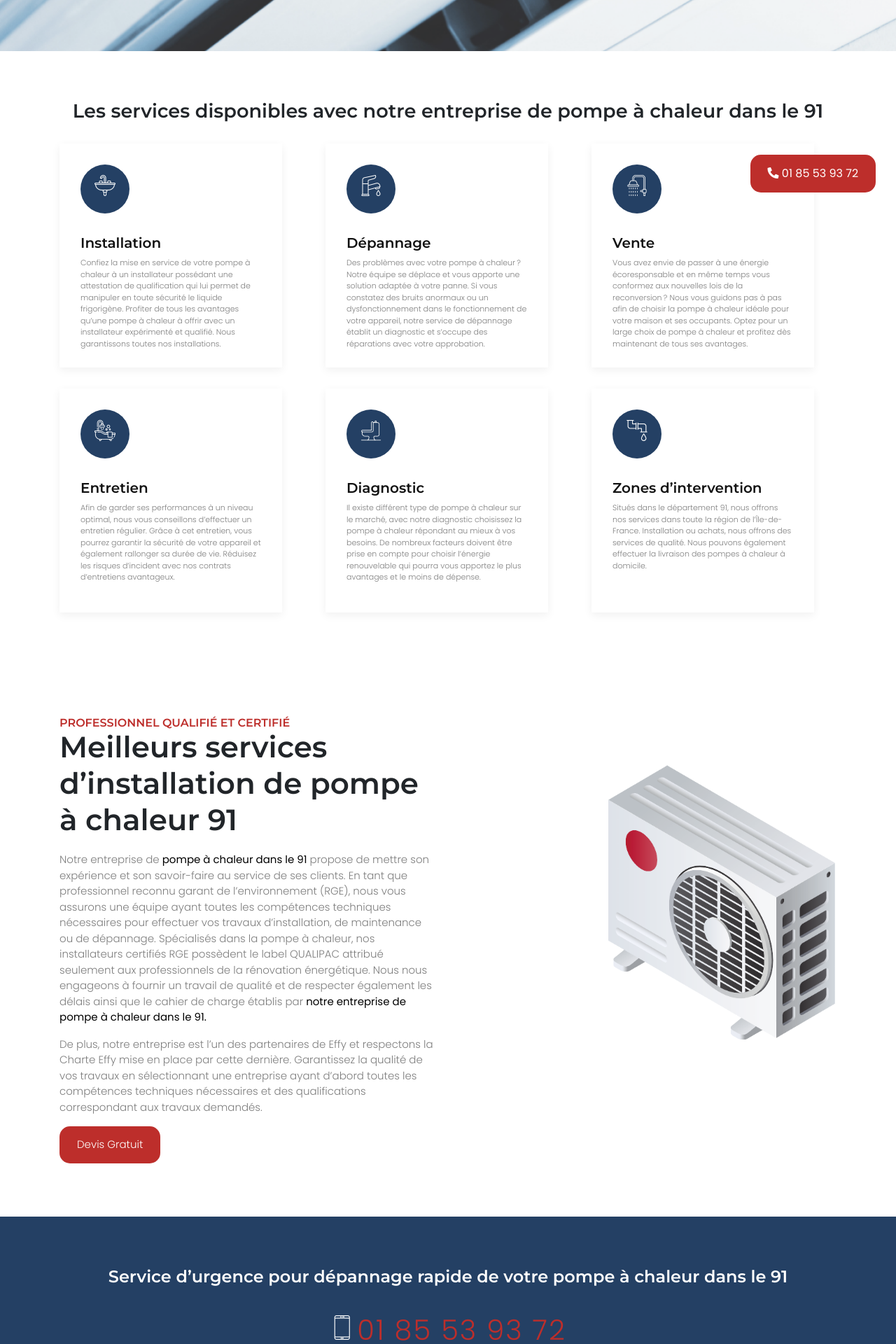
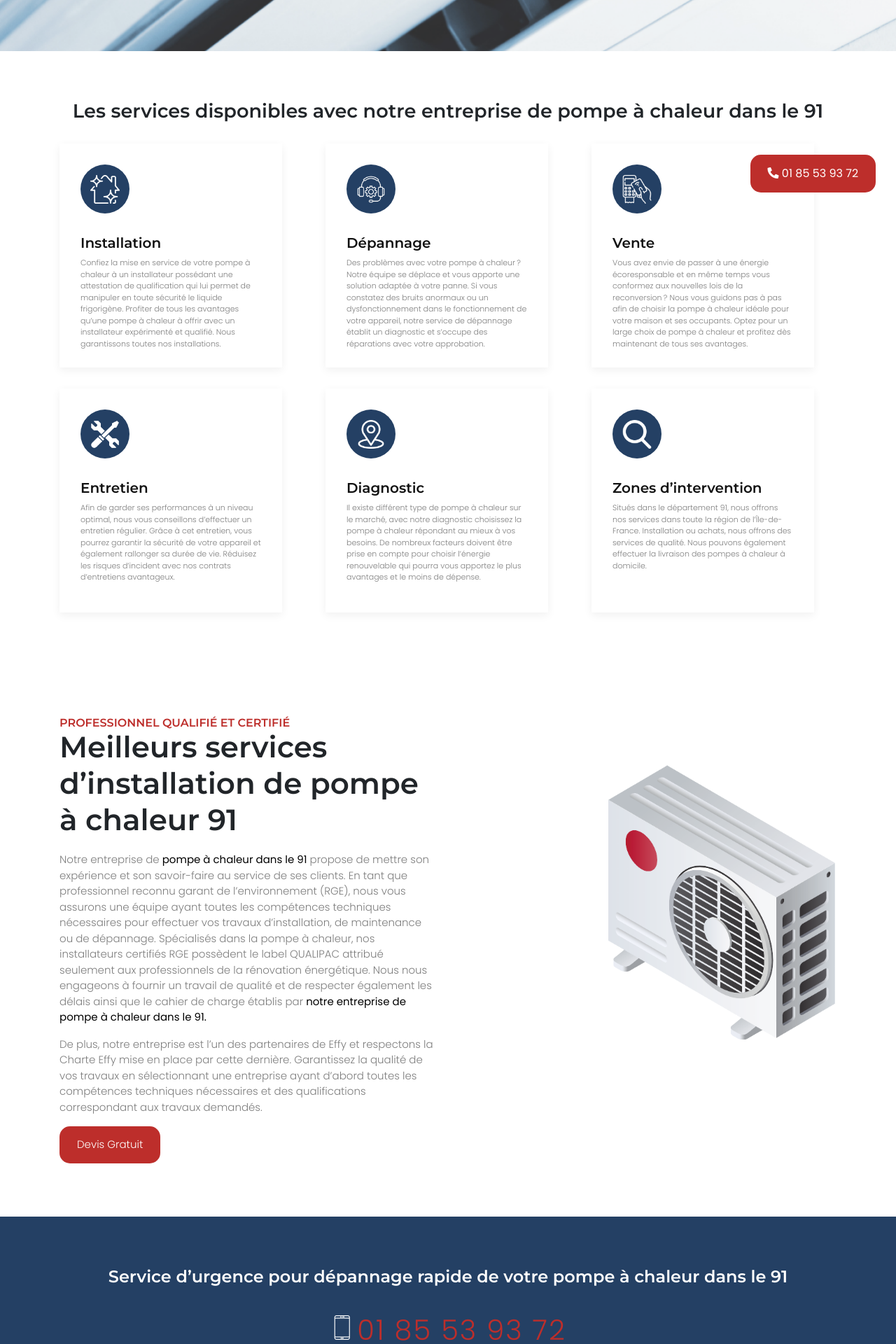
Before and after one commit to ejezie/pompe-a-chaleur-91.com, a Jekyll site: the page built from src/accueil.html, in a window 1280 px wide. Shown: the part 589-2509 px from the top of the page at 70% size. Built offline with Jekyll 4.4.1, drawn with Linux system fonts in a browser that asks for light colours; some web fonts are replaced.

Commit message:
Update accueil.html

```diff
--- a/src/accueil.html
+++ b/src/accueil.html
@@ -4,15 +4,15 @@ permalink: /
 title: Page d'accueil
 description: Voici la page d'accueil.
 ---
-
+<title>Page d'accueil</title>
 <section>
     <div class="container" id="one">
-        <h2 class="sub-heading">Les services disponibles avec notre entreprise de pompe à chaleur dans le 91</h2>
+        <h2 class="sub-heading observe">Les services disponibles avec notre entreprise de pompe à chaleur dans le 91</h2>
         <div class="row">
-            <div class="col-sm-4">
+            <div class="col-sm-4 observe">
                 <div class="box1">
                     <div class="icon">
-                        <i class="flaticon-basin"></i>
+                        <img src="./assets/img/house-cleaning.png" alt="">
                     </div>
                     <h3>Installation
                     </h3>
@@ -20,29 +20,29 @@ description: Voici la page d'accueil.
                     </p>
                 </div>
             </div>
-            <div class="col-sm-4">
+            <div class="col-sm-4 observe">
                 <div class="box1">
                     <div class="icon">
-                        <i class="flaticon-faucet-1"></i>
+                        <img src="./assets/img/technical-support.png" alt="">
                     </div>
                     <h3>Dépannage</h3>
                     <p>Des problèmes avec votre pompe à chaleur ? Notre équipe se déplace et vous apporte une solution adaptée à votre panne. Si vous constatez des bruits anormaux ou un dysfonctionnement dans le fonctionnement de votre appareil, notre service de dépannage établit un diagnostic et s’occupe des réparations avec votre approbation. </p>
                 </div>
             </div>
-            <div class="col-sm-4">
+            <div class="col-sm-4 observe">
                 <div class="box1">
                     <div class="icon">
-                        <i class="flaticon-shower"></i>
+                        <img src="./assets/img/payment.png" alt="">
                     </div>
                     <h3>Vente
                     </h3>
                     <p>Vous avez envie de passer à une énergie écoresponsable et en même temps vous conformez aux nouvelles lois de la reconversion ? Nous vous guidons pas à pas afin de choisir la pompe à chaleur idéale pour votre maison et ses occupants. Optez pour un large choix de pompe à chaleur et profitez dès maintenant de tous ses avantages. </p>
                 </div>
             </div>
-            <div class="col-sm-4">
+            <div class="col-sm-4 observe">
                 <div class="box1">
                     <div class="icon">
-                        <i class="flaticon-bathtub"></i>
+                        <img src="./assets/img/maintenance.png" alt="">
                     </div>
                     <h3>Entretien
 
@@ -51,10 +51,10 @@ description: Voici la page d'accueil.
                     </p>
                 </div>
             </div>
-            <div class="col-sm-4">
+            <div class="col-sm-4 observe">
                 <div class="box1">
                     <div class="icon">
-                        <i class="flaticon-commode"></i>
+                        <img src="./assets/img/location.png" alt="">
                     </div>
                     <h3>Diagnostic
                     </h3>
@@ -62,10 +62,10 @@ description: Voici la page d'accueil.
                     </p>
                 </div>
             </div>
-            <div class="col-sm-4">
+            <div class="col-sm-4 observe">
                 <div class="box1">
                     <div class="icon">
-                        <i class="flaticon-pipes"></i>
+                        <img src="./assets/img/search.png" alt="">
                     </div>
                     <h3>Zones d’intervention
                     </h3>
@@ -78,14 +78,14 @@ description: Voici la page d'accueil.
 <section>
     <div class="container" id="two">
         <div class="row">
-            <div class="col-sm-6">
+            <div class="col-sm-6 observe">
                 <h2><span>Professionnel qualifié et certifié</span> Meilleurs services d’installation de pompe à chaleur 91</h2>
                 <p>Notre entreprise de <strong style="color: black;">pompe à chaleur dans le 91 </strong>  propose de mettre son expérience et son savoir-faire au service de ses clients. En tant que professionnel reconnu garant de l’environnement (RGE), nous vous assurons une équipe ayant toutes les compétences techniques nécessaires pour effectuer vos travaux d’installation, de maintenance ou de dépannage. Spécialisés dans la pompe à chaleur, nos installateurs certifiés RGE possèdent le label QUALIPAC attribué seulement aux professionnels de la rénovation énergétique. Nous nous engageons à fournir un travail de qualité et de respecter également les délais ainsi que le cahier de charge établis par<strong style="color: black;"> notre entreprise de pompe à chaleur dans le 91. </strong>
                 </p>
                 <p>De plus, notre entreprise est l’un des partenaires de Effy et respectons la Charte Effy mise en place par cette dernière. Garantissez la qualité de vos travaux en sélectionnant une entreprise ayant d’abord toutes les compétences techniques nécessaires et des qualifications correspondant aux travaux demandés.</p>
                 <p><a href="{% link devis.html %}" class="button">Devis Gratuit</a></p>
             </div>
-            <div class="col-sm-6">
+            <div class="col-sm-6 observe">
                 <div class="box-img1">
                     <img src="./assets/img/acunit.png" alt="ac-unit">
                 </div>
@@ -93,7 +93,7 @@ description: Voici la page d'accueil.
         </div>
     </div>
 </section>
-<section class="bg-blue" id="three">
+<section class="bg-blue observe" id="three">
     <div class="">
         <div class="">
             <div class="">
@@ -108,44 +108,44 @@ description: Voici la page d'accueil.
 </section>
 <section id="four">
     <div class="container">
-        <h2 class="text-center"><span>Quelles sont les réalisations de notre entreprise ?</span> Quelques-uns de nos projets terminés</h2>
+        <h2 class="text-center observe"><span>Quelles sont les réalisations de notre entreprise ?</span> Quelques-uns de nos projets terminés</h2>
         <div class="row">
-            <div class="col-sm-4">
+            <div class="col-sm-4 observe">
                 <!-- <div class="box-img2"> -->
                     <img src="./assets/img/Rectangle 9.png" alt="">
                 <!-- </div> -->
             </div>
-            <div class="col-sm-4">
+            <div class="col-sm-4 observe">
                 <img src="./assets/img/Rectangle 12.png" alt="">
             </div>
-            <div class="col-sm-4">
+            <div class="col-sm-4 observe">
                 <img src="./assets/img/Rectangle 13.png" alt="">
             </div>
-            <div class="col-sm-4">
+            <div class="col-sm-4 observe">
                 <img src="./assets/img/Rectangle 14.png" alt="">
             </div>
-            <div class="col-sm-4">
+            <div class="col-sm-4 observe">
                 <img src="./assets/img/Rectangle 15.png" alt="">
             </div>
-            <div class="col-sm-4">
+            <div class="col-sm-4 observe">
                 <img src="./assets/img/Rectangle 16.png" alt="">
             </div>
         </div>
     </div>
 </section>
-<section id="five">
+<section class="observe" id="five">
     <h2>Votre installateur certifie RGE: entretien, installation, maintainance</h2>
     <p>Specialistes certifies et reconnus, nos chauffagists <span> certifies et reconnus, nos chauffagists</span> </p>
-    <button class="button btn">Devis Gratuit</button>
+    <p><a href="{% link devis.html %}" class="button">Devis Gratuit</a></p>
     <img src="./assets/img/logo2.png" alt="">
 </section>
 <section id="six">
-    <img src="./assets/img/photo.png" alt="">
+    <img src="./assets/img/photo.png" class="observe" alt="">
     <div class="wrap">
-        <div class="">
+        <div class="observe">
             <div class="box1">
                 <div class="icon four">
-                    <i class="flaticon-commode"></i>
+                    <img src="./assets/img/house-cleaning.png" alt="">
                 </div>
                 <h3>Installation
                 </h3>
@@ -153,29 +153,29 @@ description: Voici la page d'accueil.
                 </p>
             </div>
         </div>
-        <div class="">
+        <div class="observe">
             <div class="box1">
                 <div class="icon one">
-                    <i class="flaticon-pipes"></i>
+                    <img src="./assets/img/technical-support.png" alt="">
                 </div>
                 <h3>Dépannage</h3>
                 <p>Des problèmes avec votre pompe à chaleur ? Notre équipe se déplace et vous apporte une solution adaptée à votre panne. Si vous constatez des bruits anormaux ou un dysf </p>
             </div>
         </div>
-        <div class="">
+        <div class="observe">
             <div class="box1">
                 <div class="icon two">
-                    <i class="flaticon-bathtub"></i>
+                    <img src="./assets/img/payment.png" alt="">
                 </div>
                 <h3>Vente
                 </h3>
                 <p>Vous avez envie de passer à une énergie écoresponsable et en même temps vous conformez aux nouvelles lois de la reconversion ? Nous vous guidons pas à pas afin de choisir  </p>
             </div>
         </div>
-        <div class="">
+        <div class="observe">
             <div class="box1">
                 <div class="icon three">
-                    <i class="flaticon-shower"></i>
+                    <img src="./assets/img/maintenance.png" alt="">
                 </div>
                 <h3>Entretien
 
@@ -186,15 +186,15 @@ description: Voici la page d'accueil.
         </div>
     </div>
 </section>
-<section id="seven">
+<section class="observe" id="seven">
     <h2>Votre fournisseur de pompe à chaleur dans le 91
 
     </h2>
     <p>Diminuer votre dépense d’énergie et contribuer à la protection de l’environnement avec notre large gamme de pompe à chaleur dans le 91 </p>
-    <button class="button btn">Devis Gratuit</button>
+    <p><a href="{% link devis.html %}" class="button">Devis Gratuit</a></p>
 </section>
 <section id="eight">
-    <div class="text-wrap">
+    <div class="text-wrap observe">
         <p class="bold">Quelques-uns de nos projets terminés
         </p>
         <p class="para">Installation de pompe à chaleur</p>
@@ -209,15 +209,16 @@ description: Voici la page d'accueil.
         </p>
         <p class="para"> Nettoyage d’un système encrassé</p>
     </div>
-    <div class="div"></div>
-    <img src="./assets/img/dol.png" alt="">
+    <div class="div observe"></div>
+    <img src="./assets/img/dol.png" class="observe" alt="">
 </section>
 <section class="avis noPadding" id="nine">
     <div class="container-fluid">
         <div class="row">
-            <h2>Les feed-back de nos clients</h2>
-            <div class="col-sm-6 fixed-img"></div>
-            <div class="col-sm-6 posr">
+            <div class="col-sm-6 fixed-img observe">
+                <h2>Les feed-back de nos clients</h2>
+            </div>
+            <div class="col-sm-6 posr observe">
                 <div class="owl-carousel  owl-theme" id="slide2">
                     <div class="item">
                         <!-- <div class="pad30"></div> -->
@@ -251,7 +252,7 @@ description: Voici la page d'accueil.
         </div>
     </div>
 </section>
-<section id="ten">
+<section class="observe" id="ten">
     <h2>Partenariat avec EFFY
     </h2>
     <p> <span>Notre entreprise de pompe à chaleur dans le 91</span> donne de l’importance à ses clients en veillant à ce qu’ils puissent bénéficier de tous les avantages financiers et des services venant d’artisan professionnel. Nous avons signé un partenariat avec un spécialiste dans la rénovation énergétique : l’entreprise EFFY.</p>
@@ -264,3 +265,5 @@ description: Voici la page d'accueil.
     <p>De plus, vous pourrez obtenir la prime EFFY, qui est accessible à tous, que ce soit aux propriétaires et aux locataires. Grâce à notre partenariat, vous êtes assuré d’obtenir toutes les aides possibles pour financer vos travaux, avec en prime l’accès à des travaux effectué par des professionnels. </p>
     <p> <span>Travaux et dossier complet grâce à notre partenariat EFFY.</span></p>
 </section>
+
+<script defer src="./assets/js/observer.js"></script>
```
